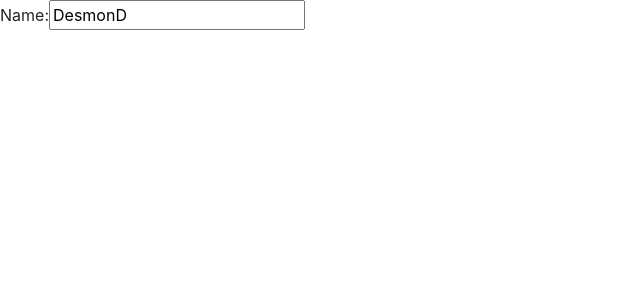
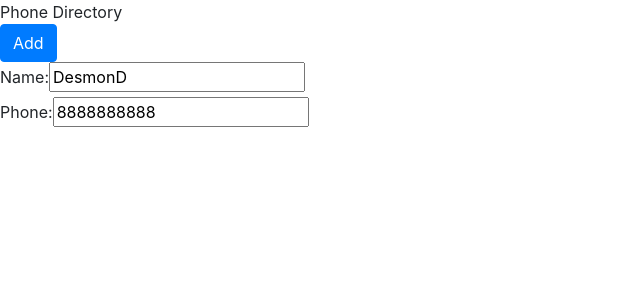
Before and after one commit to vishalmudgal4996/phone-directory, a React (Create React App) app: page / in a window 1280 px wide. Shown: the top 300 px of the page, without its empty margins (0-640 px from the left). Built offline with nearby package versions, Linux system fonts and the light colour scheme.

Commit message:
Created ‘Header’ Component

```diff
--- a/src/App.js
+++ b/src/App.js
@@ -2,18 +2,15 @@ import React, { Component } from "react";
 import { Fragment } from "react";
 import { Button } from "react-bootstrap";
 import "bootstrap/dist/css/bootstrap.min.css";
+import Header from "./Header";
 
 class App extends Component {
   render() {
     return (
       <Fragment>
-        {/* <div className="header">Phone Directory</div>
+        <Header />
         <Button variant="primary">Add</Button>
-        <div>
-          <span>Name</span>
-          <br />
-          <span>Phone</span>
-        </div> */}
+        <br />
         <label htmlFor="name">Name: </label>
         <input
           id="name"
@@ -21,6 +18,14 @@ class App extends Component {
           placeholder="Your Name"
           defaultValue="DesmonD"
         ></input>
+        <br />
+        <label htmlFor="phone">Phone: </label>
+        <input
+          id="phone"
+          type="number"
+          placeholder="Your Phone Number"
+          defaultValue="8888888888"
+        ></input>
       </Fragment>
     );
   }
--- /dev/null
+++ b/src/Header.js
@@ -0,0 +1,7 @@
+import React from "react";
+
+const Header = () => {
+  return <div className="header">Phone Directory</div>;
+};
+
+export default Header;
```
